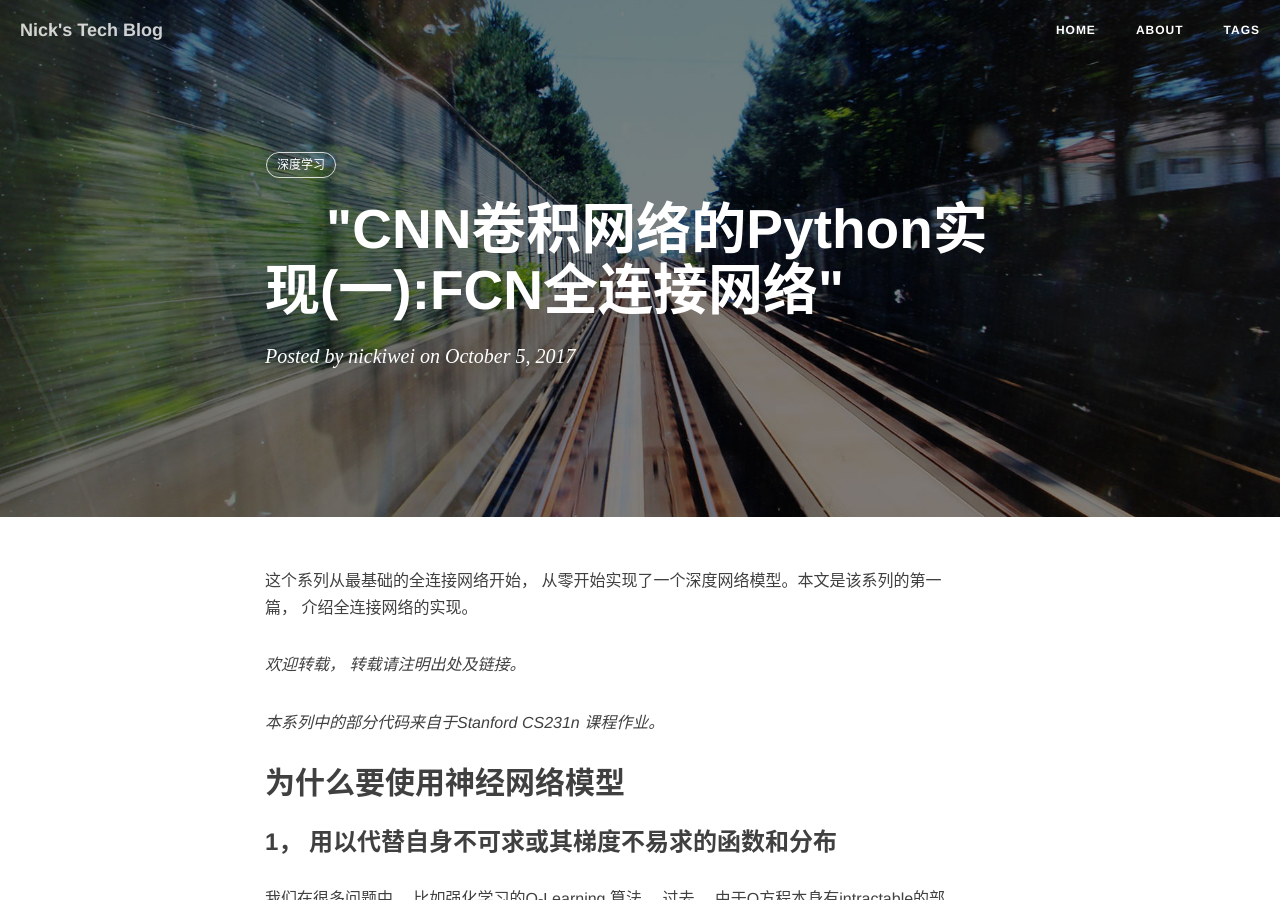
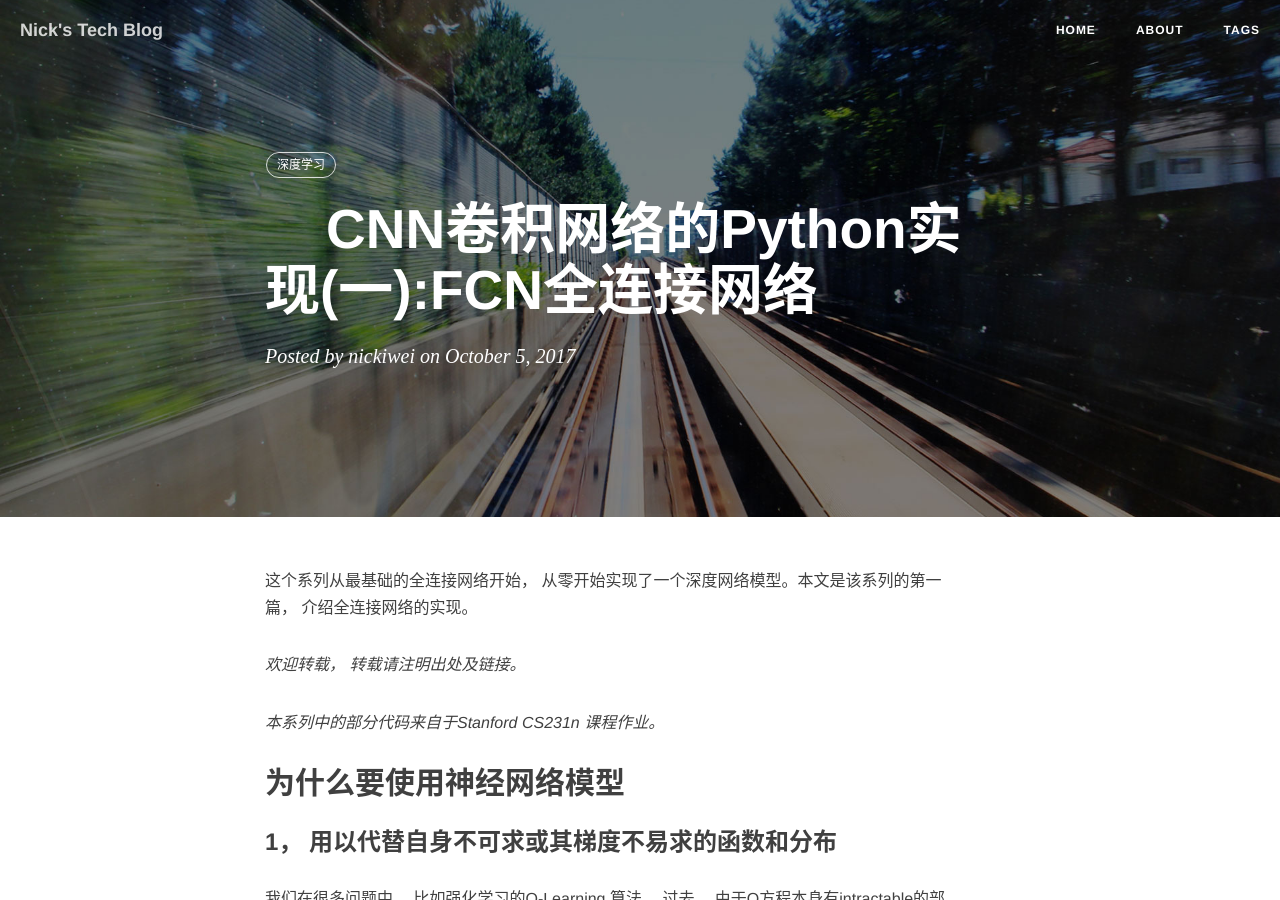
Before and after one commit to nickiwei/nickiwei.github.io, a Jekyll site: the page built from _posts/2017-10-05-CNN卷积网络的Python实现I: FCN全连接网络.markdown, in a window 1280 px wide and 900 px high. Built offline with Jekyll 4.4.1, drawn with Linux system fonts in a browser that asks for light colours; nearby versions of some CDN libraries; comment, search, counter and statistics services are not loaded.

```diff
--- a/_posts/2017-10-05-CNN卷积网络的Python实现I: FCN全连接网络.markdown
+++ b/_posts/2017-10-05-CNN卷积网络的Python实现I: FCN全连接网络.markdown
@@ -1,6 +1,6 @@
 ---
 layout:     post
-title:      "CNN卷积网络的Python实现(一):FCN全连接网络"
+title:      CNN卷积网络的Python实现(一):FCN全连接网络
 date:       2017-10-05 12:00:00
 author:     "nickiwei"
 header-img: "img/post-bg-2015.jpg"
```
